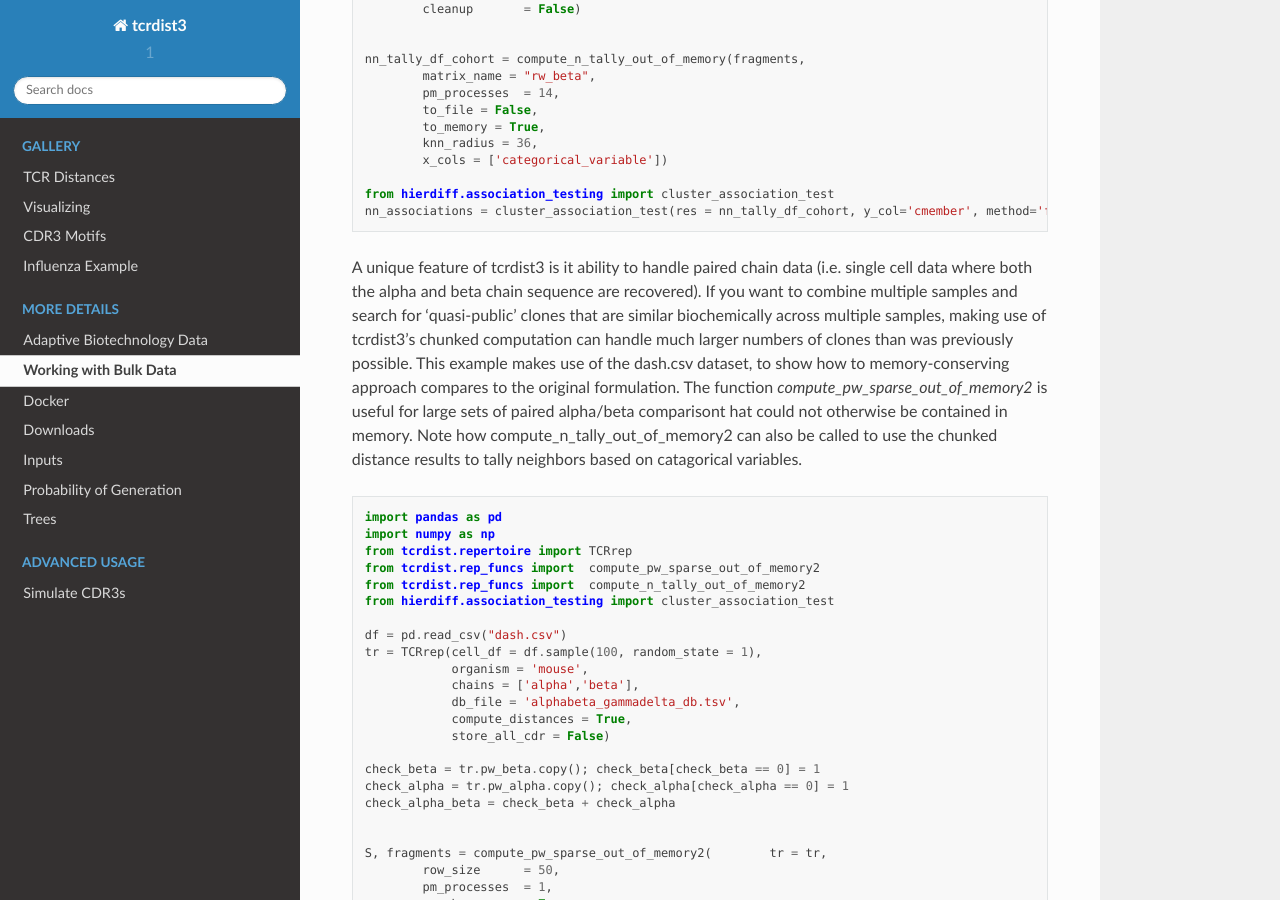
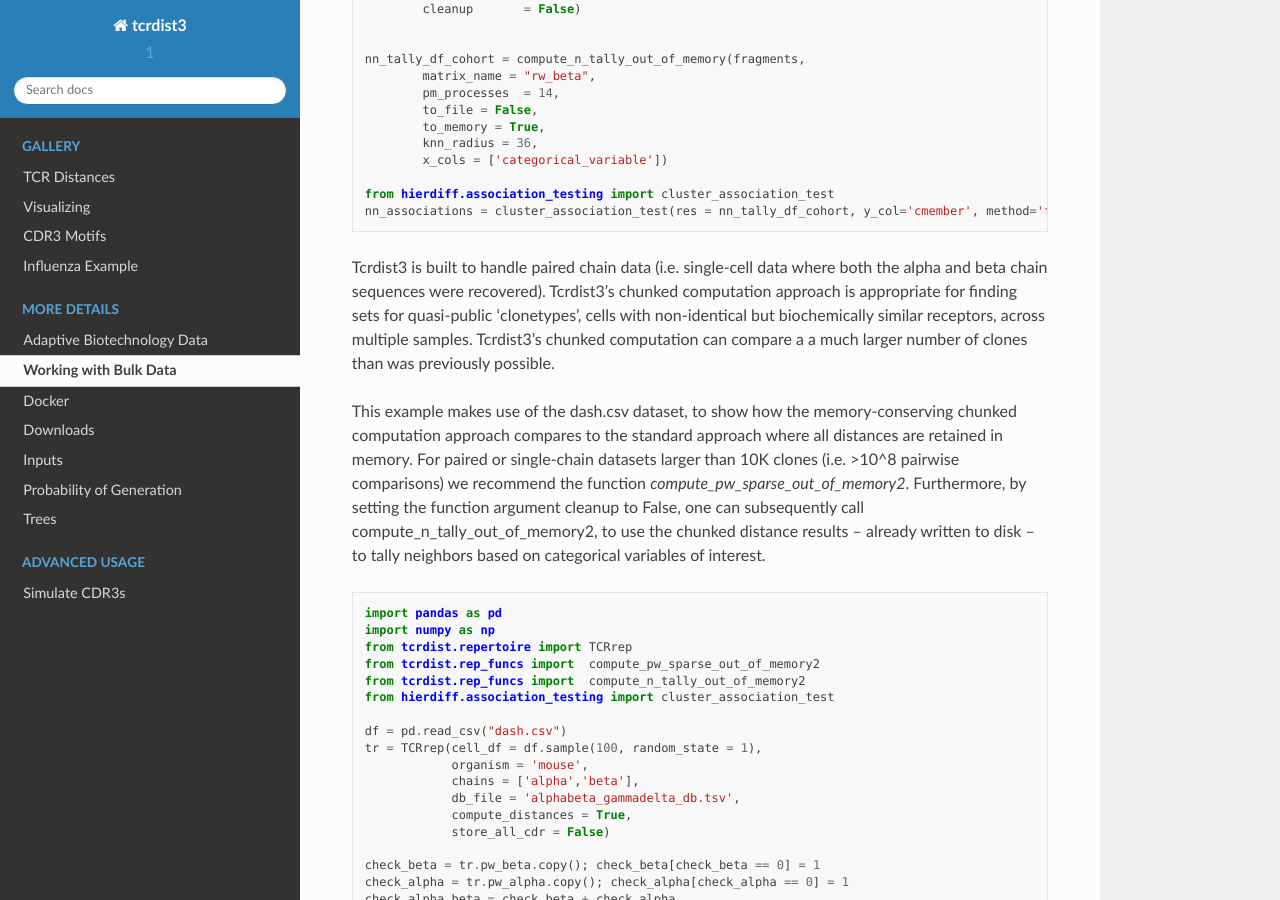
Before and after one commit to kmayerb/tcrdist3, a Sphinx documentation site: the page built from docs/bulkdata.rst, in a window 1280 px wide and 900 px high, scrolled down 1439 px. Built offline with Sphinx 7.4.7 and the Read the Docs theme 2.0.0, drawn with Linux system fonts in a browser that asks for light colours; pages that are not in the unit, such as notebooks, are missing from menus.

Commit message:
fix typos [skip ci]

```diff
--- a/docs/bulkdata.rst
+++ b/docs/bulkdata.rst
@@ -89,18 +89,22 @@ medium- and bulk-sized datasets.
 	nn_associations = cluster_association_test(res = nn_tally_df_cohort, y_col='cmember', method='fishers')
 
 
-A unique feature of tcrdist3 is it ability to handle paired chain data (i.e.
-single cell data where both the alpha and beta chain sequence are recovered).
-If you want to combine multiple samples and search for 'quasi-public' clones
-that are similar biochemically across multiple samples, making use of
-tcrdist3's chunked computation can handle much larger numbers of clones
-than was previously possible. This example makes use of the dash.csv
-dataset, to show how to memory-conserving approach compares
-to the original formulation. The function `compute_pw_sparse_out_of_memory2` is useful
-for large sets of paired alpha/beta comparisont hat could not otherwise be
-contained in memory. Note how compute_n_tally_out_of_memory2 can also
-be called to use the chunked distance results to tally
-neighbors based on catagorical variables.
+Tcrdist3 is built to handle paired chain data (i.e. single-cell data where both the
+alpha and beta chain sequences were recovered). Tcrdist3's chunked computation
+approach is appropriate for finding sets for quasi-public 'clonetypes', cells
+with non-identical but biochemically similar receptors, across multiple
+samples. Tcrdist3's chunked computation can compare a a much larger number of
+clones than was previously possible.
+
+This example makes use of the dash.csv dataset, to show how the
+memory-conserving chunked computation approach compares to the standard
+approach where all distances are retained in memory. For paired or single-chain
+datasets larger than 10K clones (i.e. >10^8 pairwise comparisons) we recommend
+the function `compute_pw_sparse_out_of_memory2`. Furthermore, by setting the
+function argument cleanup to False, one can subsequently call
+compute_n_tally_out_of_memory2, to use the chunked distance results -- already
+written to disk -- to tally neighbors based on categorical variables of
+interest.
 
 
 .. code:: python
```
